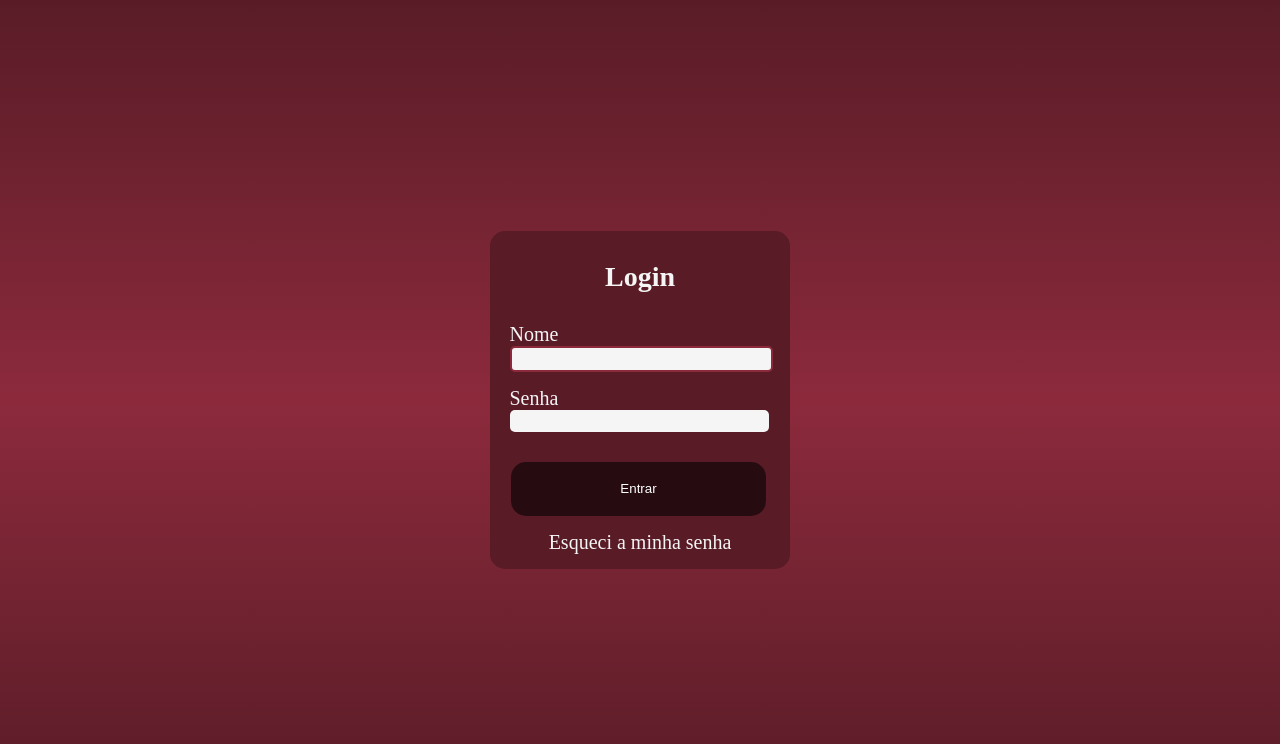
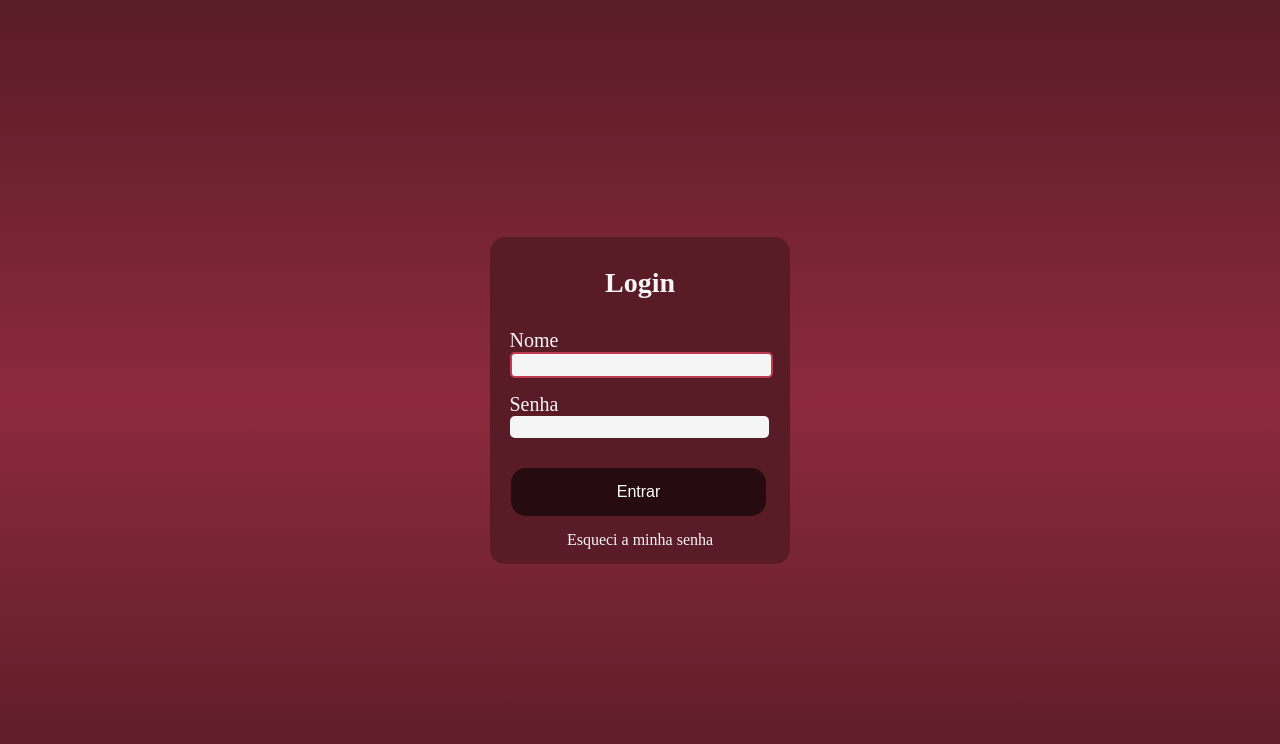
Before and after one commit to HenryKasai/form-login, a plain HTML site: page index.html in a window 1280 px wide. In both pictures the pointer is over the input "Nome". Drawn offline with Linux system fonts and the light colour scheme.

Commit message:
Exercício em desenvolvimento

```diff
--- a/style.css
+++ b/style.css
@@ -31,11 +31,11 @@ div#formulário {
 input {
   border-radius: 5px;
   height: 1.5em;
-  border: solid #2bff00 2px;
+  border: solid #591C27 2px;
 }
 
 input:hover {
-  border: solid #8C2A3C 2px;
+  border: solid #BF3B53 2px;
 }
 
 input, button {
@@ -54,6 +54,7 @@ a {
   color:whitesmoke;
   text-decoration: none;
   text-align: center;
+  font-size: 16px;
 }
 
 a:hover {
@@ -75,8 +76,15 @@ button {
   margin-top: 5%;
   position: relative;
   left: 7%;
-  height: 4em;
+  height: 3em;
   background-color: #260B10;
   color: white;
   border-radius: 15px;
+  font-size: 16px;
 }
+
+button:hover {
+  position: relative;
+  right: 10%;
+  bottom: 10%;
+}
```
